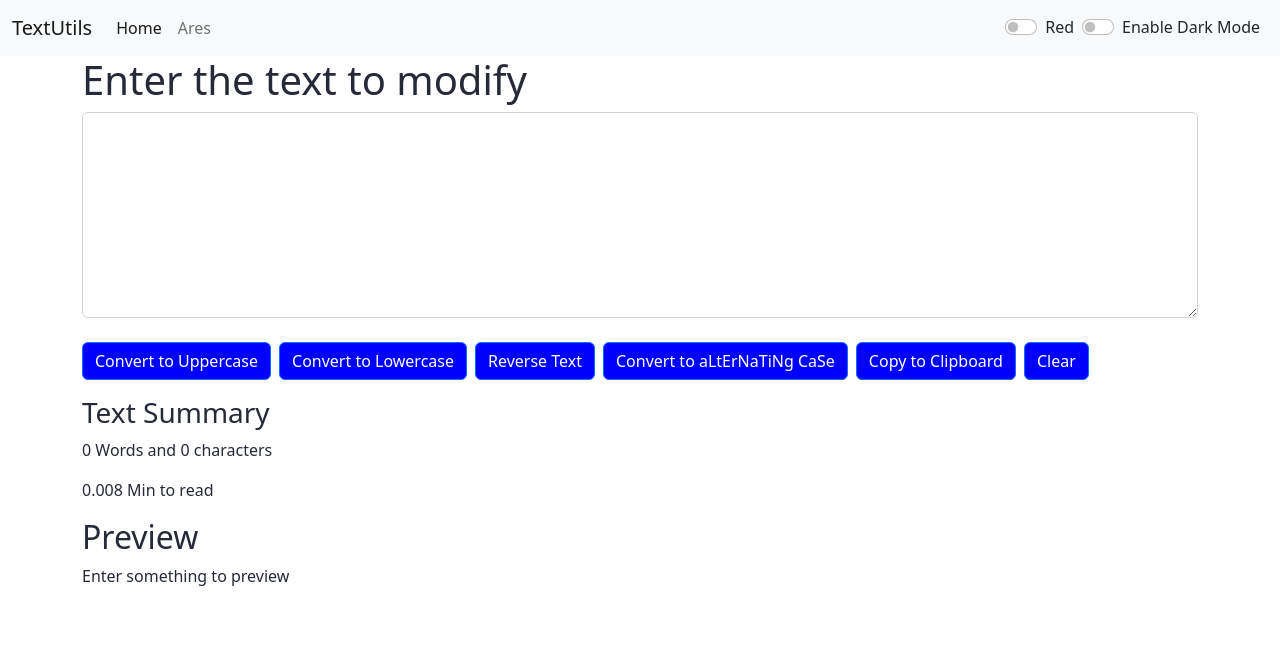
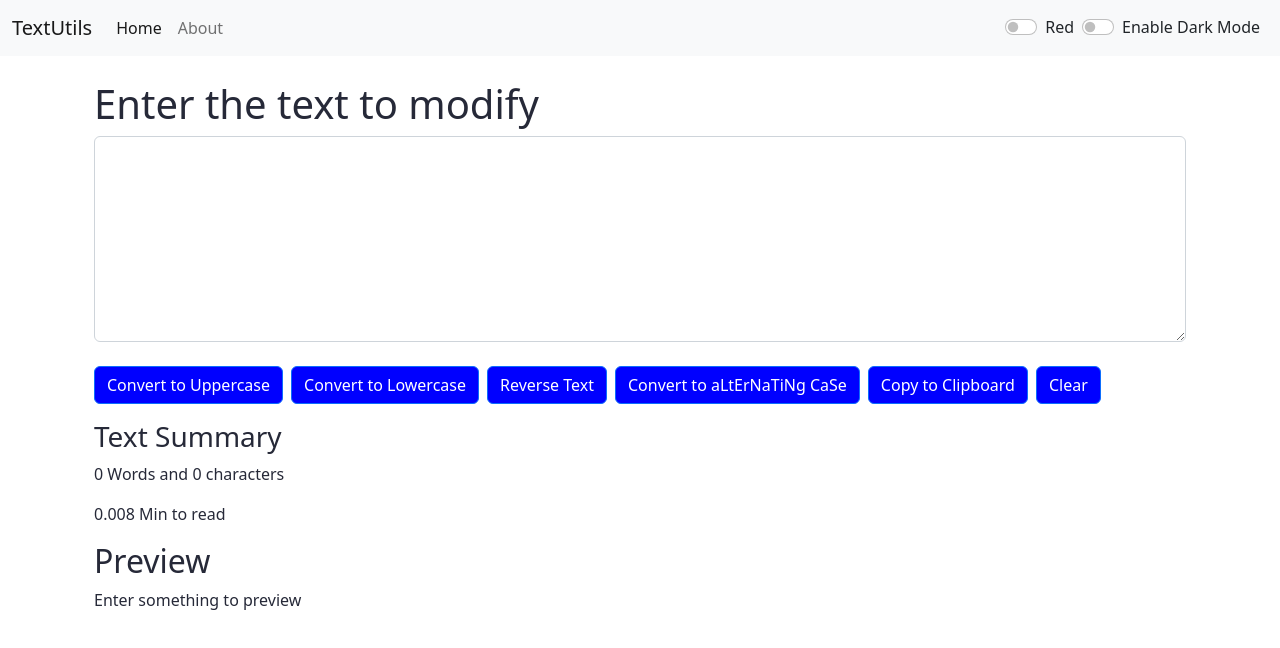
Before and after one commit to Ahadkhan-12/react-convertcase, a React (Create React App) app: page / in a window 1280 px wide. Shown: the top 648 px of the page. Built offline with nearby package versions, Linux system fonts and the light colour scheme.

Commit message:
Added Routes

```diff
--- a/src/App.js
+++ b/src/App.js
@@ -4,12 +4,7 @@
 import Textform from "./components/Textform";
 import Alert from "./components/Alert";
 import About from "./components/About";
-import {
-  createBrowserRouter,
-  RouterProvider,
-  Route,
-  Link,
-} from "react-router-dom";
+import { BrowserRouter, Route, Routes } from "react-router-dom";
 
 function App() {
   const [mode, setMode] = useState("light");
@@ -48,22 +43,33 @@
 
   return (
     <>
+      <BrowserRouter>
         <Navbar
           title="TextUtils"
-        aboutText="Ares"
+          aboutText="About"
           mode={mode}
           toggleMode={toggleMode}
           color={color}
           changeColor={changeColor}
         />
         <Alert alert={alert} />
+        <div className="container my-4">
+          <Routes>
+            <Route path="/about" element={<About />}></Route>
+            <Route
+              path="/"
+              element={
                 <Textform
                   heading="Enter the text to modify"
                   mode={mode}
                   showAlert={showAlert}
                   color={color}
                 />
-      {/* <About /> */}
+              }
+            ></Route>
+          </Routes>
+        </div>
+      </BrowserRouter>
     </>
   );
 }
--- a/src/components/Navbar.js
+++ b/src/components/Navbar.js
@@ -2,6 +2,7 @@
 
 import React from "react";
 import PropTypes from "prop-types";
+import { Link } from "react-router-dom";
 
 export default function Navbar(props) {
   return (
@@ -9,9 +10,9 @@
       className={`navbar navbar-expand-lg navbar-${props.mode} bg-${props.mode}`}
     >
       <div className="container-fluid">
-        <a className="navbar-brand" href="/">
+        <Link className="navbar-brand" to="/">
           {props.title}
-        </a>
+        </Link>
         <button
           className="navbar-toggler"
           type="button"
@@ -26,14 +27,14 @@
         <div className="collapse navbar-collapse" id="navbarSupportedContent">
           <ul className="navbar-nav me-auto mb-2 mb-lg-0">
             <li className="nav-item">
-              <a className="nav-link active" aria-current="page" href="/">
+              <Link className="nav-link active" aria-current="page" to="/">
                 Home
-              </a>
+              </Link>
             </li>
             <li className="nav-item">
-              <a className="nav-link" href="/">
+              <Link className="nav-link" to="/about">
                 {props.aboutText}
-              </a>
+              </Link>
             </li>
           </ul>
           {/* <form className="d-flex" role="search">
```
Lines whose indentation alone changed are shown as unchanged.
